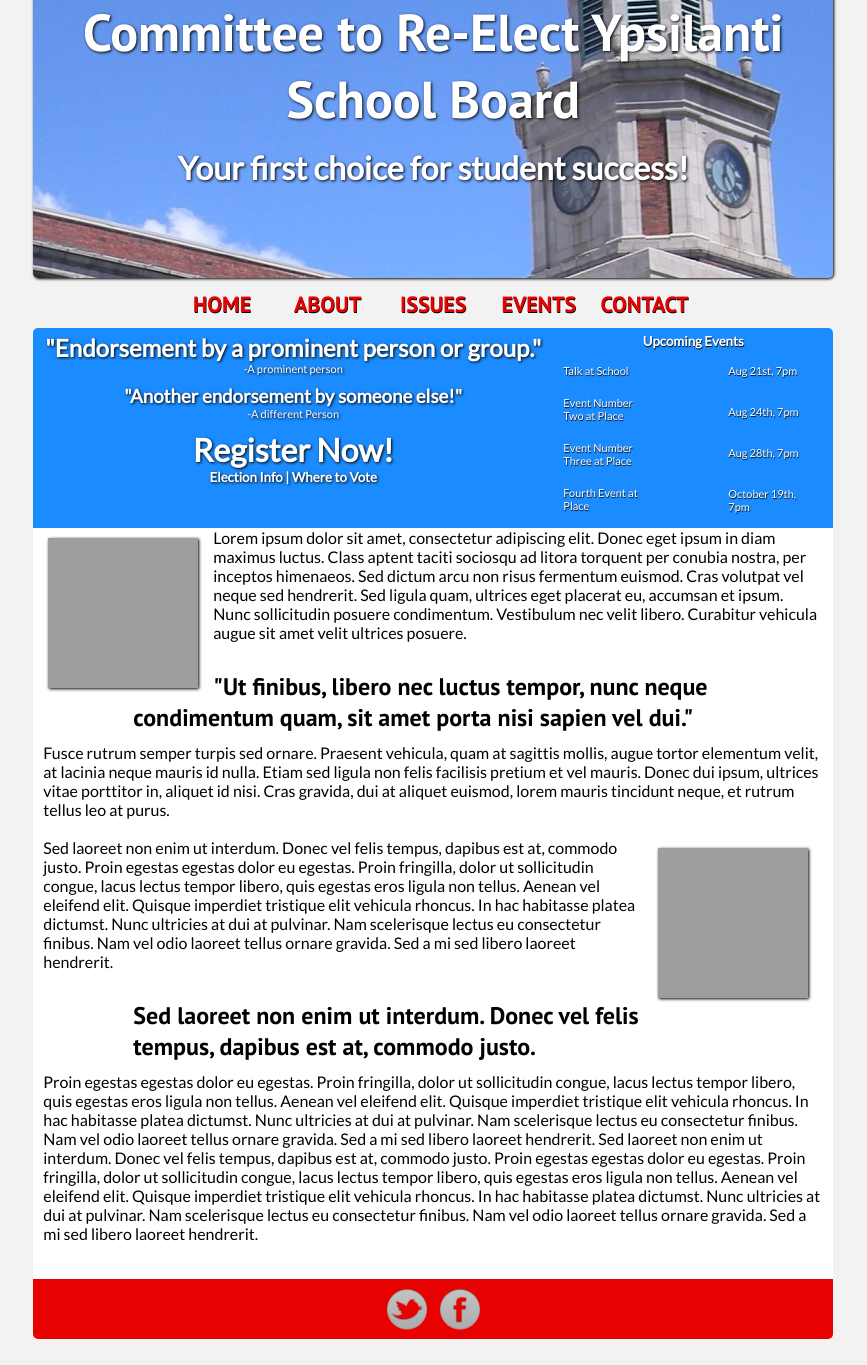
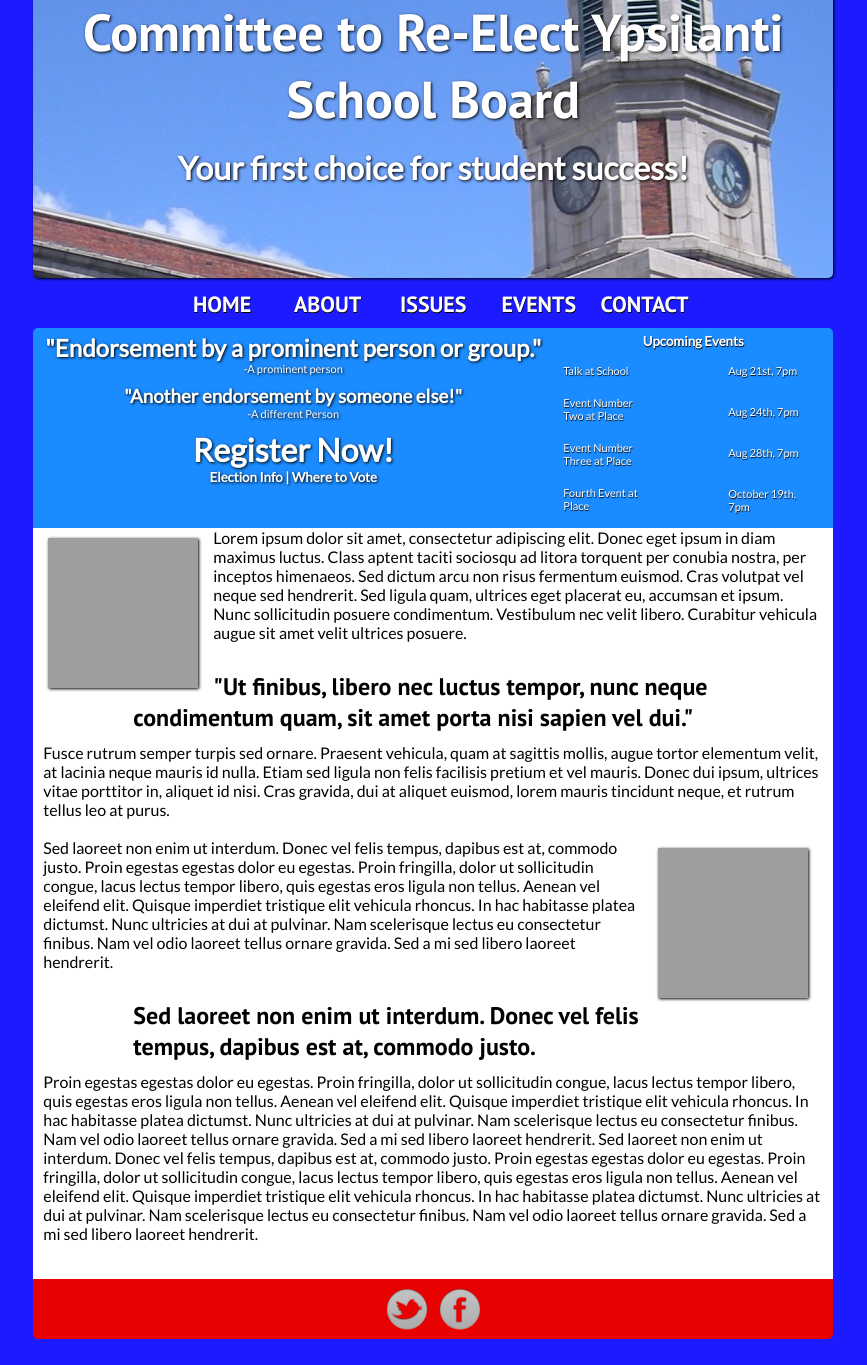
Before and after one commit to kershner/blog, a Flask app: page /campaign_demo in a window 1280 px wide. Shown: the whole page, without its empty margins (202-1069 px from the left). Run offline with Flask 2, Linux system fonts and the light colour scheme; grey boxes are pictures that could not be loaded.

Commit message:
CSS tweak to campaign

```diff
--- a/app/static/campaign/main.css
+++ b/app/static/campaign/main.css
@@ -1,7 +1,7 @@
 html,body {
 	width: 99%;
 	height: 100%;
-	background-color: #f2f2f2;
+	background-color: #1c1bff;
 	font-family: 'Lato';
 }
 
@@ -76,7 +76,7 @@ html,body {
 
 #menu div {
 	text-align: center;
-	color: #e70100;
+	color: white;
 	text-shadow: .5px .5px .1px #000;
 	display: inline-block;
 	height: 50px;
@@ -162,7 +162,7 @@ html,body {
 
 	#events p {
 		font-size: 11px;
-		max-width:  70px;
+		max-width:  60px;
 	}
 
 	.hidden {
```
Also changed, not shown: 1 other file.
